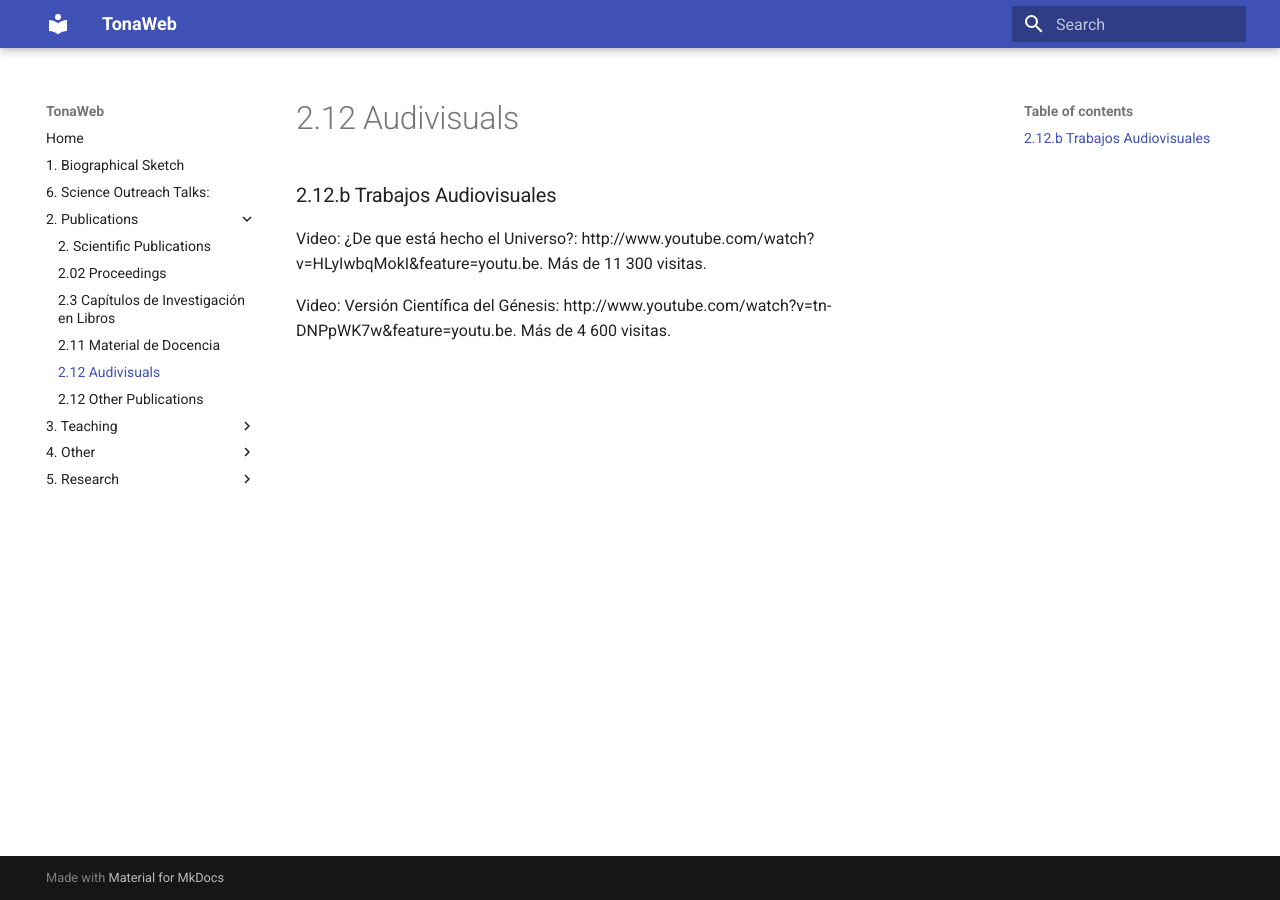
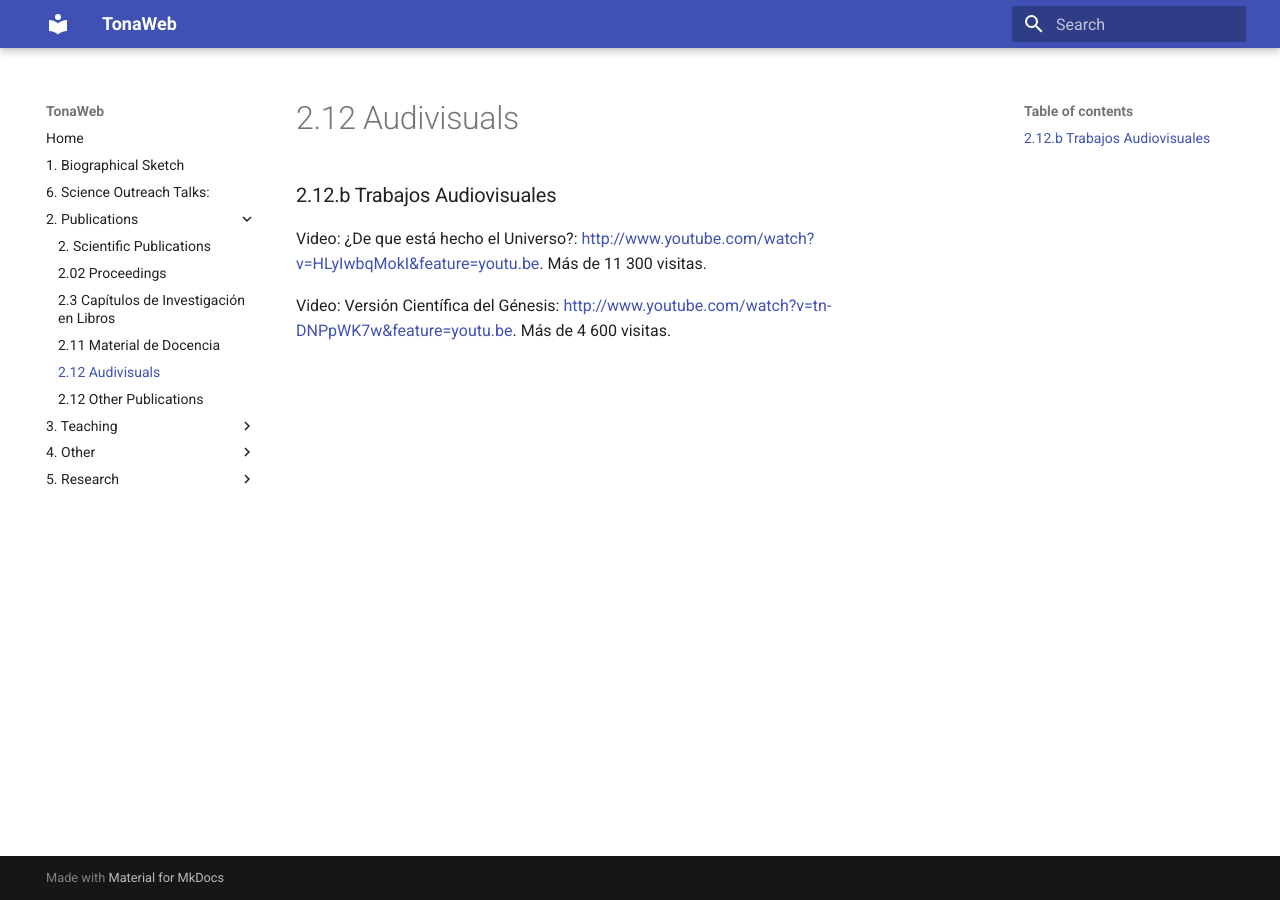
Before and after one commit to tona1971/TonaWeb, an MkDocs documentation site: the page built from docs/2. Publications/2.12_Audivisuals.md, in a window 1280 px wide. Built offline with MkDocs 1.6.1 and Material for MkDocs 9.7.7, drawn with Linux system fonts in a browser that asks for light colours; some of the changed lines change nothing that is shown.

Commit message:
Modifiqué audiovisueles

```diff
--- a/docs/2. Publications/2.12_Audivisuals.md
+++ b/docs/2. Publications/2.12_Audivisuals.md
@@ -1,6 +1,6 @@
 ### 2.12.b Trabajos Audiovisuales
 
-Video: ¿De que está hecho el Universo?: http://www.youtube.com/watch?v=HLyIwbqMokI&feature=youtu.be. Más de 11 300 visitas.
+Video: ¿De que está hecho el Universo?: [http://www.youtube.com/watch?v=HLyIwbqMokI&feature=youtu.be](http://www.youtube.com/watch?v=HLyIwbqMokI&feature=youtu.be). Más de 11 300 visitas.
 
 Video: Versión Científica del Génesis:
-http://www.youtube.com/watch?v=tn-DNPpWK7w&feature=youtu.be. Más de  4 600 visitas.
+[http://www.youtube.com/watch?v=tn-DNPpWK7w&feature=youtu.be](http://www.youtube.com/watch?v=tn-DNPpWK7w&feature=youtu.be). Más de  4 600 visitas.
```
